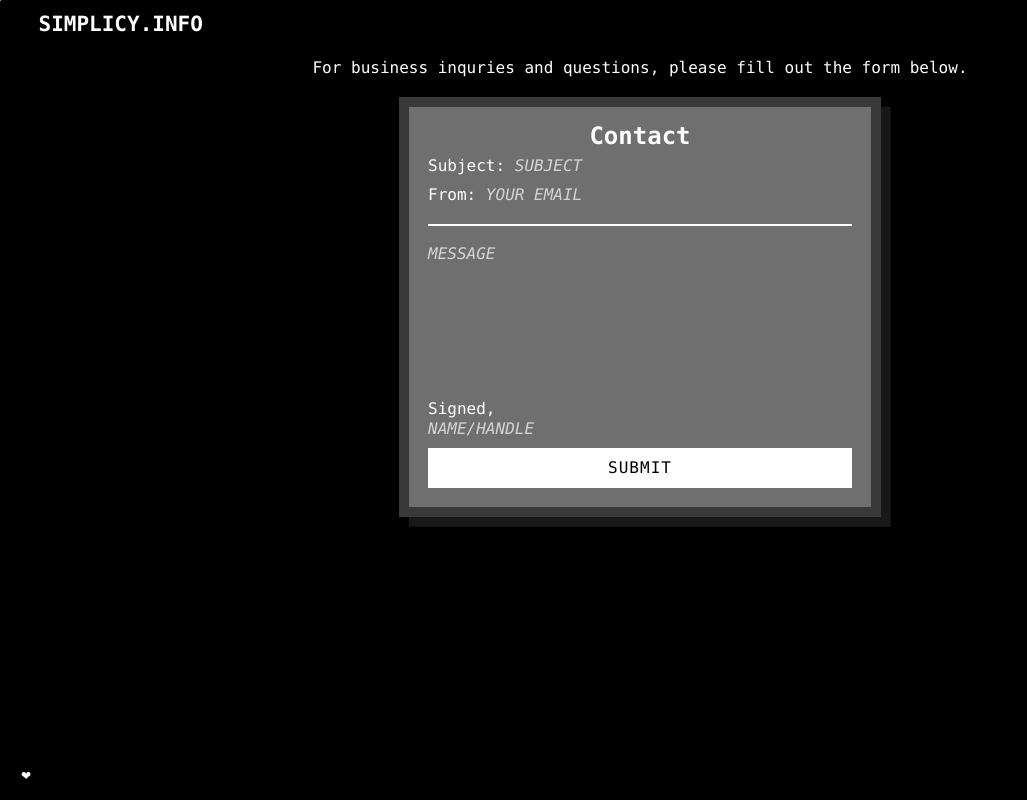
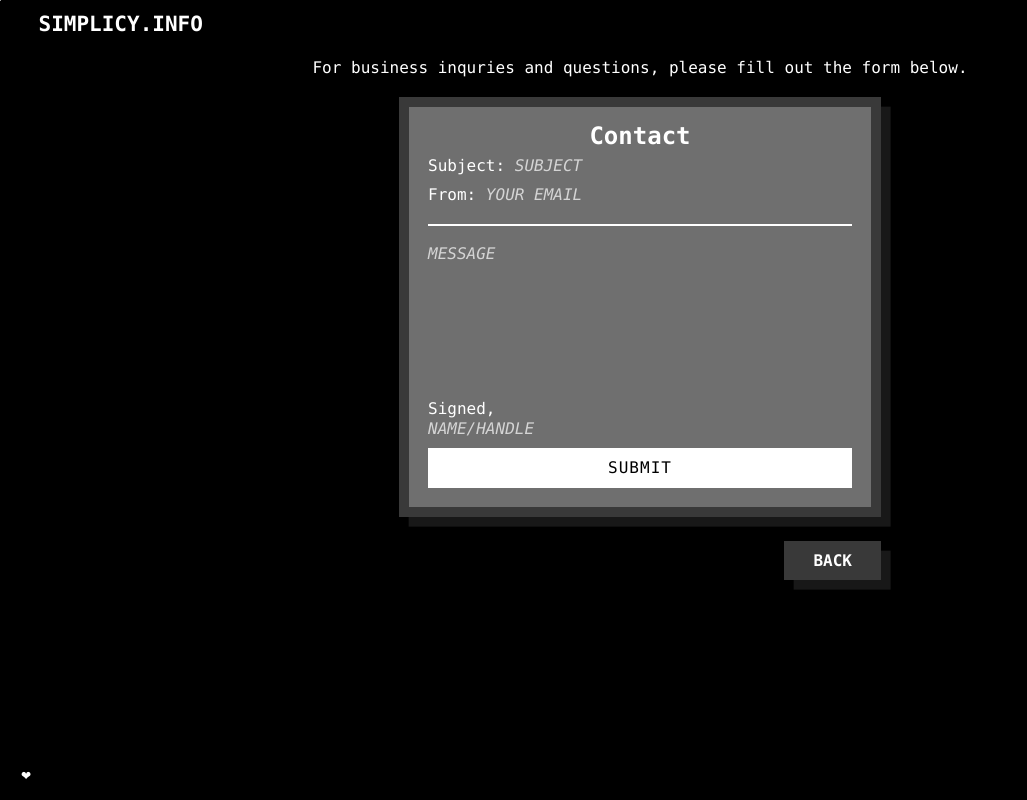
Before and after one commit to simplicy/simplicy.info, a React (Vite) app: page /contact-me in a window 1280 px wide. Shown: the whole page, without its empty margins (0-1027 px from the left). Built offline with nearby package versions, Linux system fonts and the light colour scheme; no server answers; a web font is replaced by a local one.

Commit message:
updated theme

```diff
--- a/src/components/Biography.tsx
+++ b/src/components/Biography.tsx
@@ -69,17 +69,21 @@ export default function Biography() {
         <Divider type="DOUBLE" />
         I am a {age} year old Software Developer born and raised in South Florida. My free time is split between programming, gaming, sewing, or modding electronics. Currently working on a multi-platform outfit planner and a VoIP/Messaging application.
       </CardDouble>
+      {window.location.pathname === "/bio" &&
         <div className={styles.footer}>
           <ButtonCards cards={
             [{
               name: "Back",
-            onClick: () => { navigation(-1) },
+              onClick: () => {
+                navigation("/")
+              },
               styles: null,
               enabled: true,
             }]
 
           } />
         </div>
+      }
     </div>
   )
 }
--- a/src/components/ContactForm.tsx
+++ b/src/components/ContactForm.tsx
@@ -8,8 +8,11 @@ import { toast } from "react-toastify";
 import { useContact } from "../common/hooks";
 import BlockLoader from "../sacred/BlockLoader";
 import AlertBanner from "../sacred/AlertBanner";
+import ButtonCards from "./ButtonCards";
+import { useNavigate } from "react-router-dom";
 
 export default function ContactForm() {
+  const navigate = useNavigate();
   const [name, setName] = useState("");
   const [title, setTitle] = useState("");
   const [message, setMessage] = useState("");
@@ -95,6 +98,18 @@ export default function ContactForm() {
             </div>
           </div>
         </AlertBanner>
+        <div className={styles.footer}>
+          <ButtonCards cards={
+            [{
+              name: "Back",
+              onClick: () => { navigate(-1) },
+              styles: null,
+              enabled: true,
+            }]
+
+          } />
+        </div>
+
       </div>
     </>
   );
--- a/src/components/style/ContactForm.module.scss
+++ b/src/components/style/ContactForm.module.scss
@@ -31,3 +31,8 @@
   display: flex;
   justify-content: center;
 }
+.footer {
+  padding-top: 1.5ch;
+  display: grid;
+  justify-content: end;
+}
```
Lines whose indentation alone changed are shown as unchanged.
